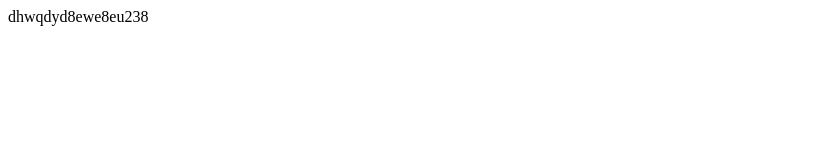
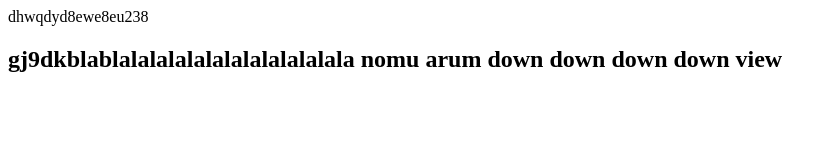
Before and after one commit to nicoleabrand/myfirstpage, a plain HTML site: page index.html in a window 1280 px wide. Shown: the whole page, without its empty margins (0-836 px from the left). Drawn offline with Linux system fonts and the light colour scheme.

Commit message:
alterações index.html

```diff
--- a/index.html
+++ b/index.html
@@ -5,5 +5,6 @@
 
   <body>
     <p>dhwqdyd8ewe8eu238</p>
+    <h2>gj9dkblablalalalalalalalalalalalala nomu arum down down down down view</h2>
   </body>
 </html>
```
